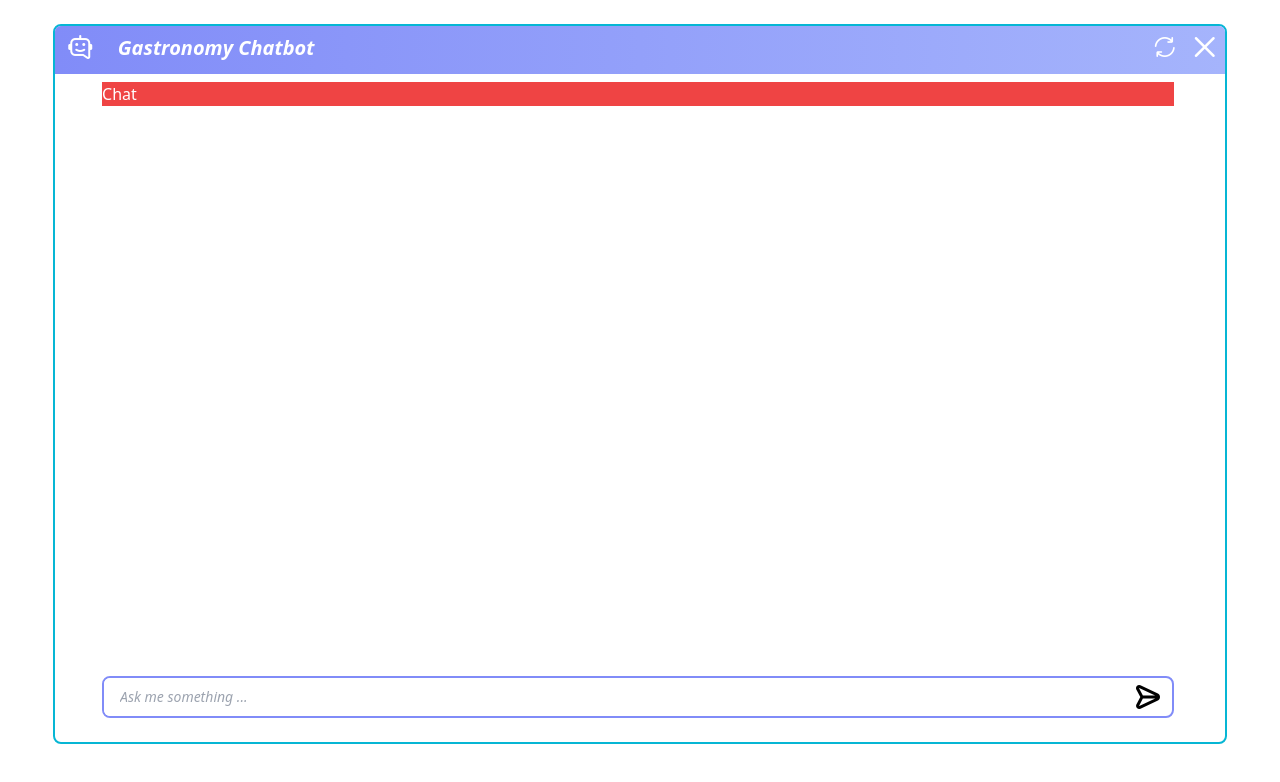
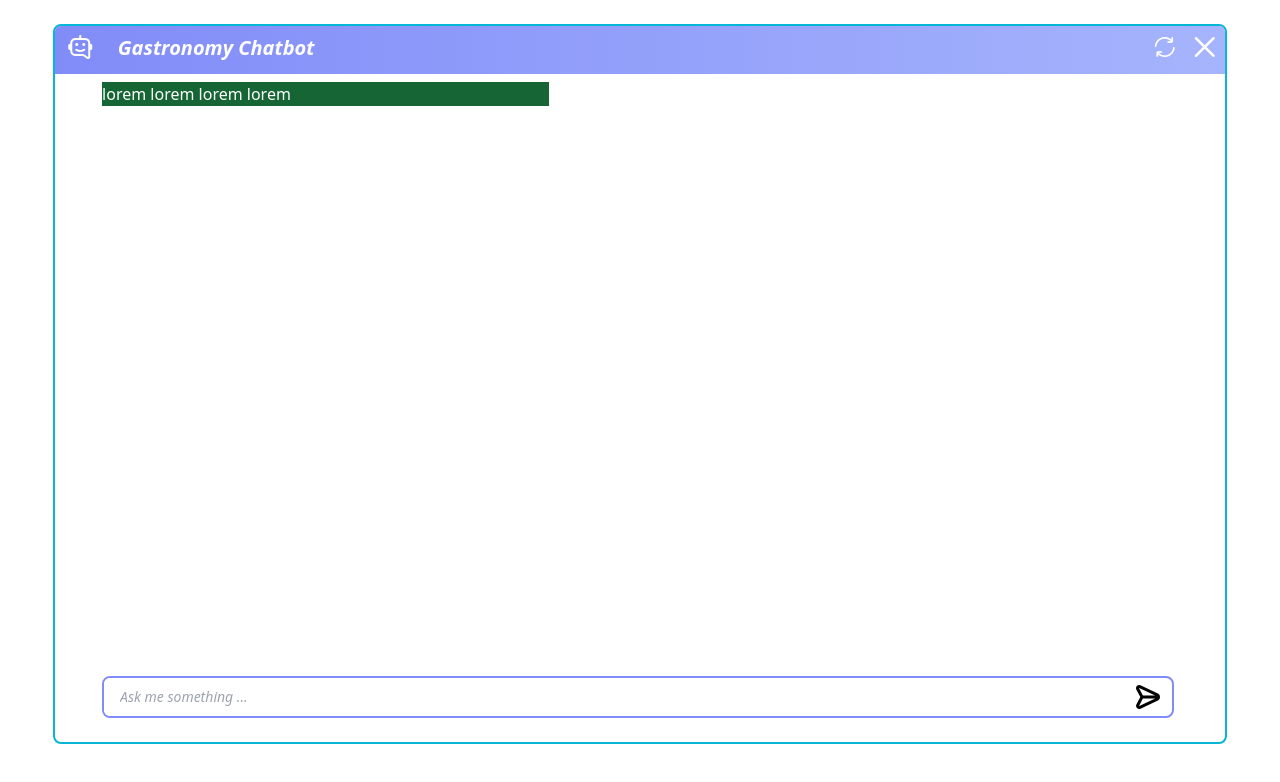
Before and after one commit to tristanretali/gastronomy-chatbot, a React (Create React App) app in the folder frontend/: page / in a window 1280 px wide. Both pictures are taken after a click on the icon 1147 px from the left and 700 px from the top of the page. Shown: the top 782 px of the page. Built offline with nearby package versions, Linux system fonts and the light colour scheme.

Commit message:
[FEATURE] Added chat with

```diff
--- a/frontend/src/chat.tsx
+++ b/frontend/src/chat.tsx
@@ -8,8 +8,7 @@ interface Props {
 export default class Chat extends React.Component<Props, {}> {
   render() {
     return (
-      <div className="bg-red-500 w-11/12 ml-[4%] mt-2">
-        <h1>Chat</h1>
+      <div className="w-11/12 ml-[4%] mt-2">
         {this.props.chatbotMessage.map((value, index) => {
           return [
             <Message
--- a/frontend/src/message.tsx
+++ b/frontend/src/message.tsx
@@ -7,6 +7,18 @@ interface Props {
 
 export default class Message extends React.Component<Props, {}> {
   render() {
-    return this.props.state === "user" ? <div></div> : <div></div>;
+    return this.props.state === "user" ? (
+      <div className="flex justify-end">
+        <div className="w-5/12 bg-yellow-300">
+          <p>{this.props.messageContent}</p>
+        </div>
+      </div>
+    ) : (
+      <div className="flex justify-start">
+        <div className="w-5/12 bg-green-800">
+          <p>{this.props.messageContent}</p>
+        </div>
+      </div>
+    );
   }
 }
```
